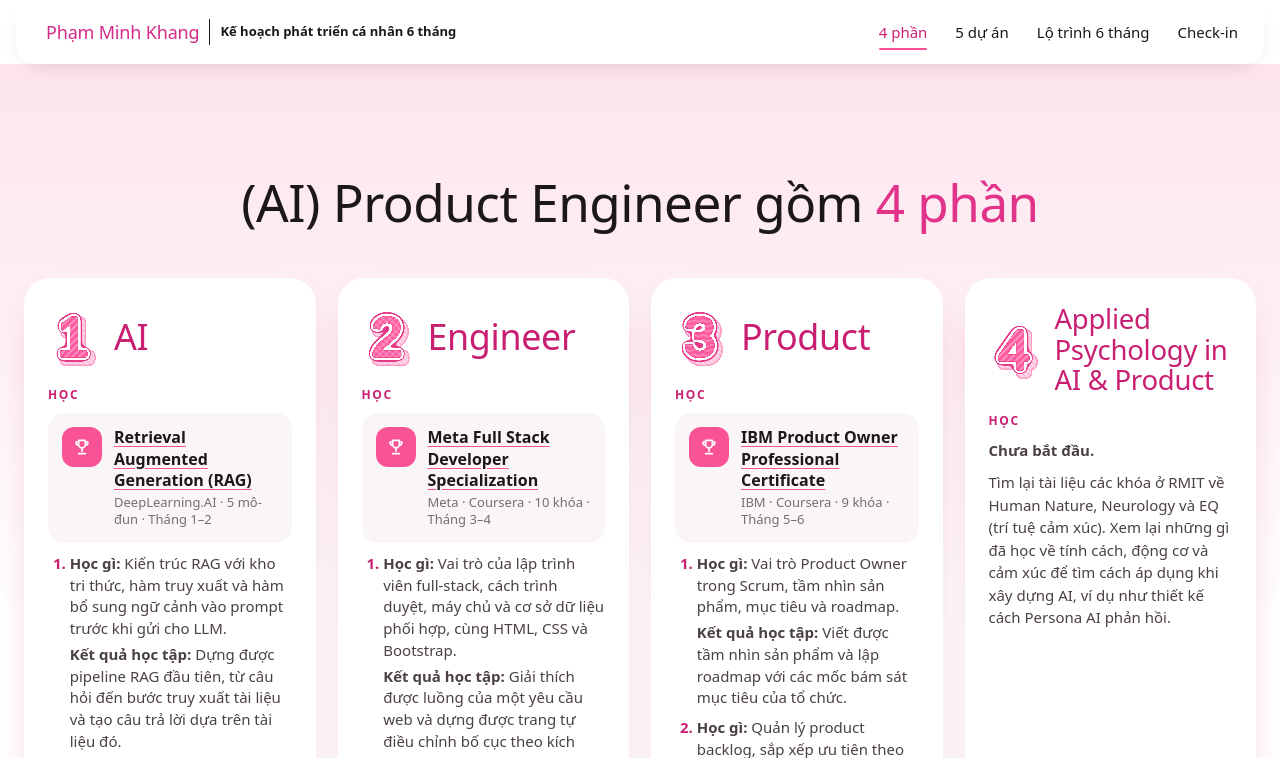
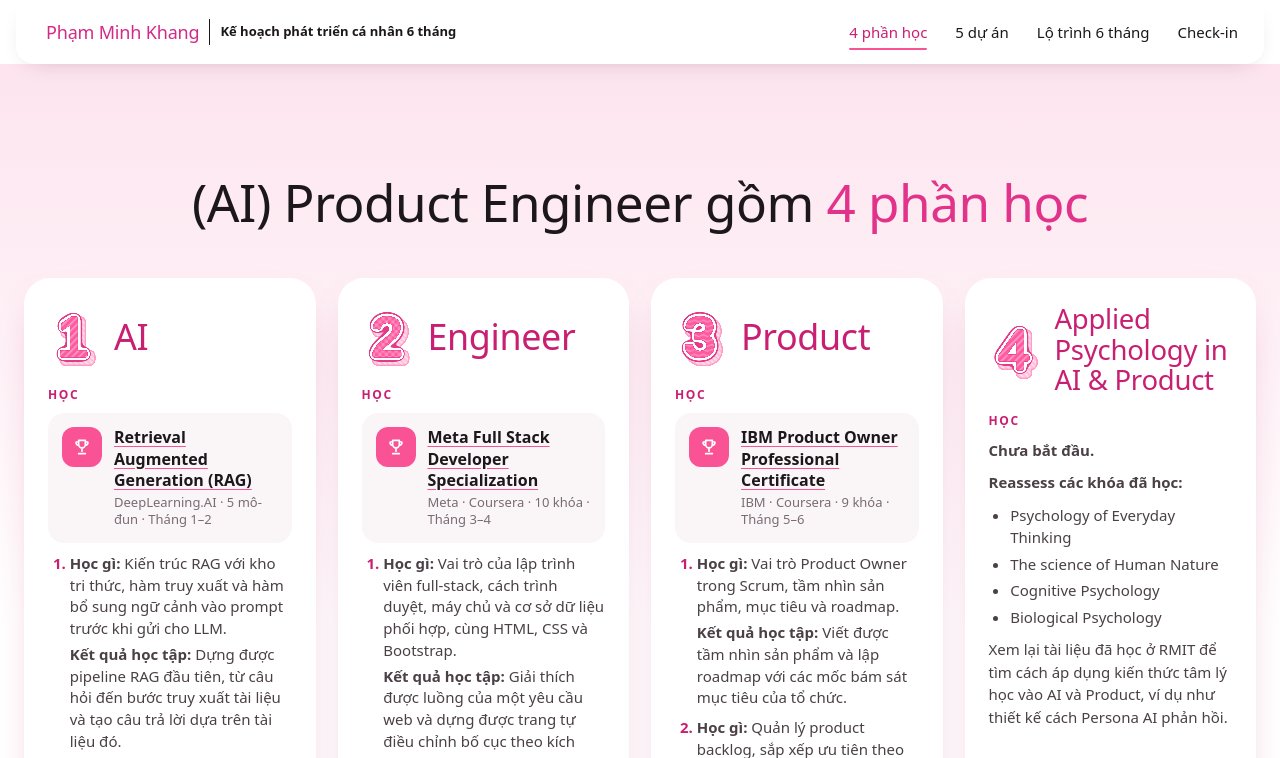
Before and after one commit to kenbonbi-sys/Ken-s-IDP, a plain HTML site: page index.html in a window 1280 px wide. Shown: the top 758 px of the page. Drawn offline with Linux system fonts and the light colour scheme; a web font is replaced by a local one.

Commit message:
Update study section title and psychology course list

```diff
--- a/index.html
+++ b/index.html
@@ -131,6 +131,8 @@ code{font-family:ui-monospace,"Cascadia Code",Consolas,monospace;font-size:.88em
 .cert-t a:hover{color:var(--pink-text)}
 .cert-t small{font-size:13px;color:var(--ink-3)}
 .pl-plan{font-size:15px;line-height:1.5;color:var(--ink-2)}
+.pl-course-list{list-style:disc;padding-left:1.45em}
+.pl-course-list li+li{margin-top:4px}
 .pl-list{list-style:decimal;padding-left:1.45em;font-size:15px;line-height:1.45;color:var(--ink-2)}
 .pl-list li+li{margin-top:8px}
 .pl-list li::marker{font-weight:700;color:var(--pink-text)}
@@ -370,7 +372,7 @@ code{font-family:ui-monospace,"Cascadia Code",Consolas,monospace;font-size:.88em
   <div class="nav-in">
     <a class="nav-brand" href="#top" aria-label="Phạm Minh Khang, Kế hoạch phát triển cá nhân 6 tháng, về đầu trang"><span class="nb-name dsp">Phạm Minh Khang</span><span class="nb-div" aria-hidden="true"></span><span class="nb-t" aria-hidden="true">Kế hoạch phát triển cá nhân 6 tháng</span></a>
     <nav class="nav-links" id="nav-links" aria-label="Các mục trên trang">
-      <a href="#dinh-nghia">4 phần</a>
+      <a href="#dinh-nghia">4 phần học</a>
       <a href="#hanh">5 dự án</a>
       <a href="#lo-trinh">Lộ trình 6 tháng</a>
       <a href="#theo-doi">Check-in</a>
@@ -383,7 +385,7 @@ code{font-family:ui-monospace,"Cascadia Code",Consolas,monospace;font-size:.88em
 <!-- ============ PRODUCT ENGINEER: 4 PHẦN ============ -->
 <section id="dinh-nghia" class="sec sec-pink">
   <div class="wrap">
-    <header class="sh rv-t"><h1 class="dsp">(AI) Product Engineer gồm <span class="pkh">4 phần</span></h1></header>
+    <header class="sh rv-t"><h1 class="dsp">(AI) Product Engineer gồm <span class="pkh">4 phần học</span></h1></header>
     <div class="pl-grid rv" id="pillars"></div>
   </div>
 </section>
@@ -545,7 +547,13 @@ code{font-family:ui-monospace,"Cascadia Code",Consolas,monospace;font-size:.88em
   ];
   var STUDY_CARDS = PILLARS.concat({
     k: "psych", n: 4, name: "Applied Psychology in AI & Product",
-    plan: "Tìm lại tài liệu các khóa ở RMIT về Human Nature, Neurology và EQ (trí tuệ cảm xúc). Xem lại những gì đã học về tính cách, động cơ và cảm xúc để tìm cách áp dụng khi xây dựng AI, ví dụ như thiết kế cách Persona AI phản hồi."
+    courses: [
+      "Psychology of Everyday Thinking",
+      "The science of Human Nature",
+      "Cognitive Psychology",
+      "Biological Psychology"
+    ],
+    plan: "Xem lại tài liệu đã học ở RMIT để tìm cách áp dụng kiến thức tâm lý học vào AI và Product, ví dụ như thiết kế cách Persona AI phản hồi."
   });
   var PILLAR_BY_KEY = Object.fromEntries(PILLARS.map(function (p) { return [p.k, p]; }));
 
@@ -704,7 +712,11 @@ code{font-family:ui-monospace,"Cascadia Code",Consolas,monospace;font-size:.88em
         ? '<div class="cert"><span class="cert-i">' + svg("trophy") + '</span><span class="cert-t">' +
           courseLink(p.cert) + '<small>' + esc(p.cert.meta + " · " + p.period) + '</small></span></div>' +
           '<ol class="pl-list">' + p.outcomes.map(function (item) { return '<li>' + learningHTML(item) + '</li>'; }).join("") + '</ol>'
-        : '<p class="pl-plan"><b>Chưa bắt đầu.</b></p><p class="pl-plan">' + esc(p.plan) + '</p>';
+        : '<p class="pl-plan"><b>Chưa bắt đầu.</b></p>' +
+          '<p class="pl-plan"><b>Reassess các khóa đã học:</b></p>' +
+          '<ul class="pl-plan pl-course-list">' + p.courses.map(function (course) {
+            return '<li>' + esc(course) + '</li>';
+          }).join("") + '</ul><p class="pl-plan">' + esc(p.plan) + '</p>';
       return '<article class="pl" id="pl-' + p.k + '">' +
         '<div class="pl-h"><span class="mnum" data-mnum="' + p.n + '"></span><div class="pl-n"><h3 class="dsp">' + esc(p.name) + '</h3></div></div>' +
         '<div class="pl-b"><h4 class="lbl lbl-p">Học</h4>' + study + '</div></article>';
```
